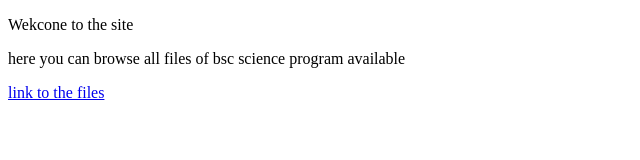
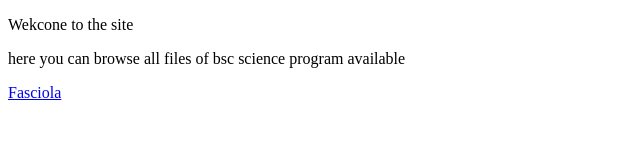
Before and after one commit to Scorch119/AKSsite, a plain HTML site: page index.html in a window 1280 px wide. Shown: the full height of the page, 0-640 px from the left. Drawn offline with Linux system fonts and the light colour scheme.

Commit message:
Update index.html

```diff
--- a/index.html
+++ b/index.html
@@ -9,6 +9,6 @@
     <title>Tc Notes For Your Study</title>
     <p>Wekcone to the site </p>
     <p>here you can browse all files of bsc science program available</p>
-    <a href="https://drive.google.com/file/d/1QwrpuOXCwRLUUkewpcSNe8aYNncQSRLK/view?usp=sharing">link to the files</a>
+    <a href="https://drive.google.com/file/d/1QwrpuOXCwRLUUkewpcSNe8aYNncQSRLK/view?usp=sharing">Fasciola</a>
 </body>
 </html>
```
